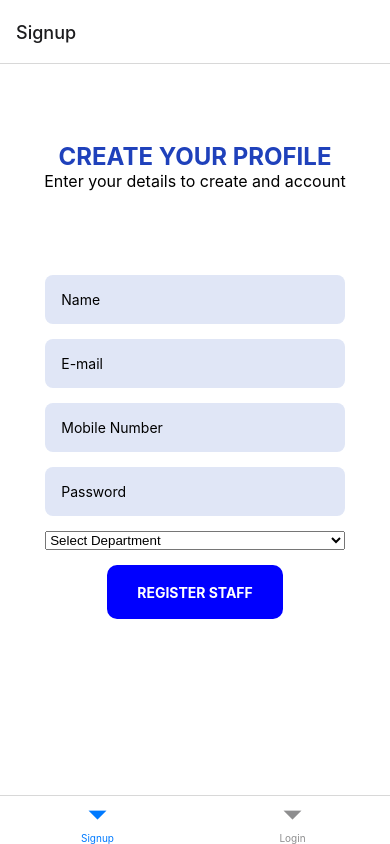
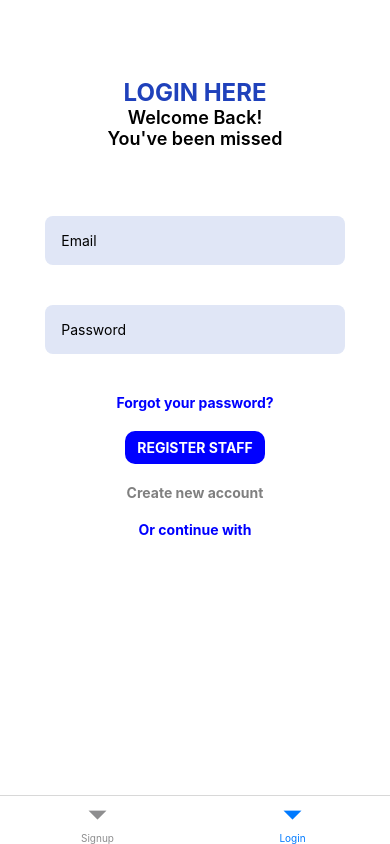
Before and after one commit to Bose-Siddharth/IELTS-English-App-Frontend, a React Native app: screen /LoginScreen in a window 390 px wide. Built offline with nearby package versions, Linux system fonts and the light colour scheme.

Commit message:
Auth module fix and completed

```diff
--- a/Pages/LoginScreen.js
+++ b/Pages/LoginScreen.js
@@ -1,7 +1,8 @@
-import { Picker } from "@react-native-picker/picker";
+import { Formik, Field } from "formik";
+import * as Yup from "yup";
+import React, { useState } from "react";
 import {
   Alert,
-  Button,
   Pressable,
   ScrollView,
   StyleSheet,
@@ -10,50 +11,119 @@ import {
   View,
 } from "react-native";
 import { useLogin } from "../context/LoginProvider";
-// import { Icon } from "react-native-vector-icons/Icon";
+
+const validationSchema = Yup.object().shape({
+  email: Yup.string().email("Invalid email").required("Email is required"),
+  password: Yup.string().required("Password is required"),
+});
 
 function LoginScreen({ navigation }) {
   const { setIsLoggedIn } = useLogin();
-  function submitHandler() {
+  const [error, setError] = useState("");
+  async function submitHandler(values) {
+    // Your login logic here
+    console.log(values);
+    try {
+      let response = await fetch("http://192.168.1.6:8080/auth/login", {
+        method: "POST",
+        body: JSON.stringify(values),
+        headers: { "Content-Type": "application/json" },
+      });
+
+      let data = await response.json();
+      if (!data.success) {
+        setError(data.message);
+        console.log(error);
+      } else {
         setIsLoggedIn(true);
-    navigation.navigate("Home", { screen: "Home" });
       }
+    } catch (error) {
+      console.error("Error submitting form:", error);
+    }
+  }
+
   function forgotPassHandler() {
     Alert.alert("Pass Change");
   }
+
   return (
+    <Formik
+      initialValues={{ email: "", password: "" }}
+      validationSchema={validationSchema}
+      onSubmit={submitHandler}
+    >
+      {({
+        handleChange,
+        handleBlur,
+        handleSubmit,
+        values,
+        errors,
+        touched,
+      }) => (
         <View style={styles.container}>
           <View style={styles.headingContainer}>
-        <Text style={[styles.headerText, styles.textCenter]}>Login Here</Text>
+            <Text style={[styles.headerText, styles.textCenter]}>
+              Login Here
+            </Text>
             <Text style={[styles.headerSubText, styles.textCenter]}>
               Welcome Back!
             </Text>
             <Text style={[styles.headerSubText, styles.textCenter]}>
               You've been missed
             </Text>
+            {error && (
+              <Text style={[styles.errorText, styles.textCenter]}>{error}</Text>
+            )}
           </View>
           <View style={styles.outerFormContainer}>
             <ScrollView contentContainerStyle={styles.formContainer}>
-          <TextInput style={styles.input} placeholder="Email" />
+              <TextInput
+                style={styles.input}
+                placeholder="Email"
+                onChangeText={handleChange("email")}
+                onBlur={handleBlur("email")}
+                value={values.email}
+              />
+              {touched.email && errors.email && (
+                <Text style={styles.errorText}>{errors.email}</Text>
+              )}
+
               <TextInput
                 style={styles.input}
                 placeholder="Password"
-            secureTextInput
+                secureTextEntry
+                onChangeText={handleChange("password")}
+                onBlur={handleBlur("password")}
+                value={values.password}
               />
+              {touched.password && errors.password && (
+                <Text style={styles.errorText}>{errors.password}</Text>
+              )}
+
               <View style={{ gap: 20, alignItems: "center" }}>
-            <Pressable style={styles.forgotPassBtn} onPress={forgotPassHandler}>
+                <Pressable
+                  style={styles.forgotPassBtn}
+                  onPress={forgotPassHandler}
+                >
                   <Text style={[styles.textBlue, styles.submitText]}>
                     Forgot your password?
                   </Text>
                 </Pressable>
-            <Pressable style={styles.registerBtn} onPress={submitHandler}>
+                <Pressable style={styles.registerBtn} onPress={handleSubmit}>
                   <Text
-                style={[styles.textWhite, styles.submitText, styles.textUpper]}
+                    style={[
+                      styles.textWhite,
+                      styles.submitText,
+                      styles.textUpper,
+                    ]}
                   >
                     Register Staff
                   </Text>
                 </Pressable>
-            <Pressable style={styles.createAccount} onPress={forgotPassHandler}>
+                <Pressable
+                  style={styles.createAccount}
+                  onPress={forgotPassHandler}
+                >
                   <Text style={[styles.textGray, styles.submitText]}>
                     Create new account
                   </Text>
@@ -70,6 +140,8 @@ function LoginScreen({ navigation }) {
             </ScrollView>
           </View>
         </View>
+      )}
+    </Formik>
   );
 }
 
@@ -99,7 +171,7 @@ const styles = StyleSheet.create({
   },
   headerText: {
     color: "#1F41BB",
-    fontWeight: 700,
+    fontWeight: "700",
     fontSize: 24,
     textTransform: "uppercase",
   },
@@ -146,4 +218,8 @@ const styles = StyleSheet.create({
   forgotPassBtn: {
     fontStyle: "italic",
   },
+  errorText: {
+    color: "red",
+    marginTop: 5,
+  },
 });
--- a/Pages/SignupScreen.js
+++ b/Pages/SignupScreen.js
@@ -10,9 +10,11 @@ import {
 import { Formik } from "formik";
 import * as yup from "yup";
 import { useLogin } from "../context/LoginProvider";
+import { useState } from "react";
 
 function SignupScreen({ navigation }) {
   const { setIsLoggedIn } = useLogin();
+  const [error, setError] = useState("");
   const validationSchema = yup.object().shape({
     name: yup.string().required("Name is required"),
     email: yup
@@ -32,17 +34,19 @@ function SignupScreen({ navigation }) {
   async function handleSubmit(values) {
     console.log(values);
     try {
-      let response = await fetch(
-        " https://c045-59-144-53-180.ngrok-free.app/auth/signup",
-        {
+      let response = await fetch("http://192.168.1.6:8080/auth/signup", {
         method: "POST",
         body: JSON.stringify(values),
         headers: { "Content-Type": "application/json" },
-        }
-      );
+      });
 
       let data = await response.json();
-      console.log(data);
+      if (!data.success) {
+        setError(data.message);
+        console.log(error);
+      } else {
+        setIsLoggedIn(true);
+      }
     } catch (error) {
       console.error("Error submitting form:", error);
     }
@@ -69,6 +73,7 @@ function SignupScreen({ navigation }) {
         errors,
         touched,
       }) => (
+        <ScrollView contentContainerStyle={styles.outerFormContainer}>
           <View style={styles.container}>
             <View style={styles.headingContainer}>
               <Text style={[styles.headerText, styles.textCenter]}>
@@ -77,9 +82,13 @@ function SignupScreen({ navigation }) {
               <Text style={[styles.headerSubText, styles.textCenter]}>
                 Enter your details to create and account
               </Text>
+              {error && (
+                <Text style={[styles.errorText, styles.textCenter]}>
+                  {error}
+                </Text>
+              )}
             </View>
-          <View style={styles.outerFormContainer}>
-            <ScrollView contentContainerStyle={styles.formContainer}>
+            <View style={styles.formContainer}>
               <TextInput
                 style={styles.input}
                 placeholder="Name"
@@ -169,9 +178,9 @@ function SignupScreen({ navigation }) {
                   Register Staff
                 </Text>
               </Pressable>
-            </ScrollView>
             </View>
           </View>
+        </ScrollView>
       )}
     </Formik>
   );
--- a/routes/AppRouter.js
+++ b/routes/AppRouter.js
@@ -1,13 +1,128 @@
-import { createDrawerNavigator } from "@react-navigation/drawer";
-import HomeScreen from "../Pages/HomeScreen";
+import React from "react";
+import {
+  createDrawerNavigator,
+  DrawerContentScrollView,
+  DrawerItem,
+} from "@react-navigation/drawer";
+import { NavigationContainer } from "@react-navigation/native";
+import {
+  View,
+  Text,
+  TouchableOpacity,
+  StyleSheet,
+  StatusBar,
+} from "react-native";
+import Icon from "react-native-vector-icons/FontAwesome";
+import { useLogin } from "../context/LoginProvider";
+
+// Screens
+function HomeScreen({ navigation }) {
+  return (
+    <View style={styles.screen}>
+      <Text>Home Screen</Text>
+    </View>
+  );
+}
+
+function ProfileScreen({ navigation }) {
+  return (
+    <View style={styles.screen}>
+      <Text>Profile Screen</Text>
+    </View>
+  );
+}
+
+// Custom drawer content component
+function CustomDrawerContent({ navigation }) {
+  const { setIsLoggedIn } = useLogin();
+  return (
+    <View style={styles.drawerContent}>
+      <DrawerContentScrollView>
+        <DrawerItem
+          label="Home"
+          onPress={() => navigation.navigate("Home")}
+          icon={({ focused, color, size }) => (
+            <Icon name="home" size={size} color={color} />
+          )}
+        />
+        <DrawerItem
+          label="Profile"
+          onPress={() => navigation.navigate("Profile")}
+          icon={({ focused, color, size }) => (
+            <Icon name="user" size={size} color={color} />
+          )}
+        />
+        {/* Add more drawer items as needed */}
+      </DrawerContentScrollView>
+      <TouchableOpacity
+        style={styles.logoutButton}
+        onPress={() => {
+          /* handle logout */
+          setIsLoggedIn(false);
+        }}
+      >
+        <Icon name="sign-out" size={20} color="#ffffff" />
+        <Text style={styles.logoutButtonText}>Logout</Text>
+      </TouchableOpacity>
+    </View>
+  );
+}
 
 const Drawer = createDrawerNavigator();
 
+const CustomDrawerHeader = ({ navigation }) => {
+  return (
+    <TouchableOpacity
+      style={styles.menuButton}
+      onPress={() => navigation.toggleDrawer()}
+    >
+      <Icon name="bars" size={24} color="#000000" />
+    </TouchableOpacity>
+  );
+};
+
 export default function AppRouter() {
   return (
-    <Drawer.Navigator>
-      <Drawer.Screen name="HomeScreen" component={HomeScreen} />
-      <Drawer.Screen name="Article" component={HomeScreen} />
+    <Drawer.Navigator
+      drawerContent={(props) => <CustomDrawerContent {...props} />}
+      screenOptions={{
+        header: (props) => <CustomDrawerHeader {...props} />,
+      }}
+    >
+      <Drawer.Screen name="Home" component={HomeScreen} />
+      <Drawer.Screen name="Profile" component={ProfileScreen} />
+      {/* Add more screens as needed */}
     </Drawer.Navigator>
   );
 }
+
+const styles = StyleSheet.create({
+  screen: {
+    flex: 1,
+    alignItems: "center",
+    justifyContent: "center",
+    backgroundColor: "#ccc",
+  },
+  drawerContent: {
+    flex: 1,
+    paddingTop: StatusBar.currentHeight + 20,
+  },
+  logoutButton: {
+    flexDirection: "row",
+    alignItems: "center",
+    backgroundColor: "red",
+    borderRadius: 5,
+    paddingVertical: 10,
+    paddingHorizontal: 15,
+    marginHorizontal: 20,
+    marginBottom: 20,
+  },
+  logoutButtonText: {
+    marginLeft: 10,
+    color: "#ffffff",
+  },
+  menuButton: {
+    marginLeft: 20,
+    marginTop: StatusBar.currentHeight + 50,
+  },
+});
--- a/routes/AuthRouter.js
+++ b/routes/AuthRouter.js
@@ -6,7 +6,10 @@ const Tab = createBottomTabNavigator();
 
 export default function AuthRouter() {
   return (
-    <Tab.Navigator>
+    <Tab.Navigator
+      screenOptions={{ headerShown: false }}
+      initialRouteName="Login"
+    >
       <Tab.Screen name="Signup" component={SignupScreen} />
       <Tab.Screen name="Login" component={LoginScreen} />
     </Tab.Navigator>
```
Lines whose indentation alone changed are shown as unchanged.
